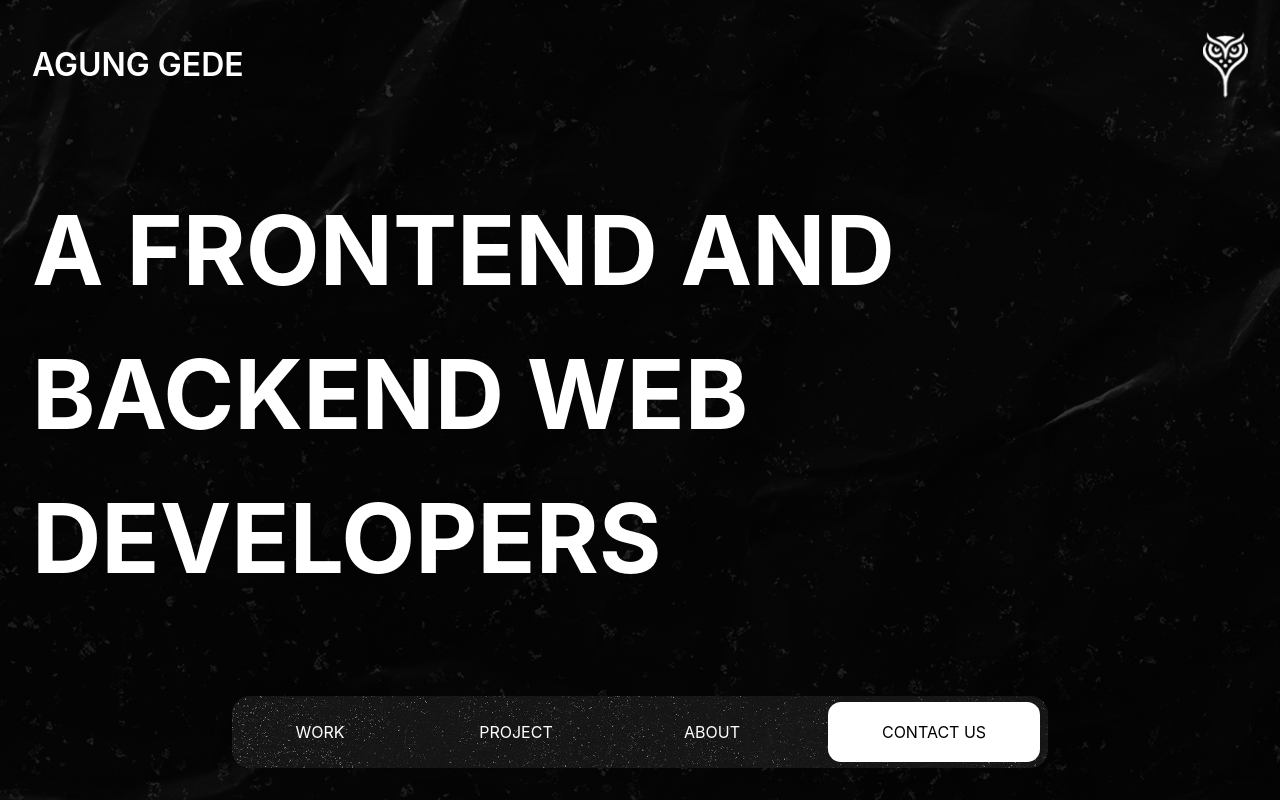
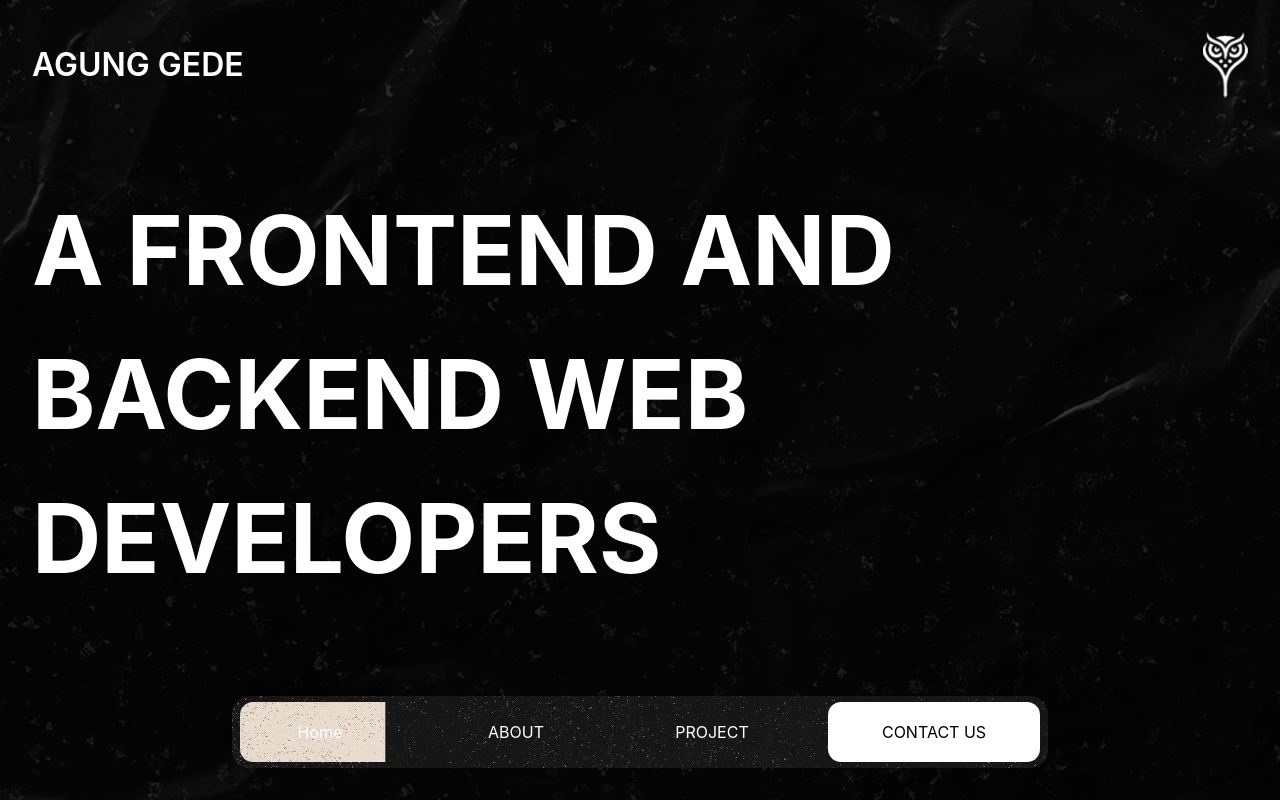
Before and after one commit to Lenzi1902/portfolio-2.0, a Next.js app: page / in a window 1280 px wide. Shown: the top 800 px of the page. Built offline with nearby package versions, Linux system fonts and the light colour scheme.

Commit message:
modified:adding-navbar-animation

```diff
--- a/src/app/components/about/About.component.tsx
+++ b/src/app/components/about/About.component.tsx
@@ -27,9 +27,9 @@ const AboutComponent = () => {
     });
 
     const lenis = new Lenis();
-    lenis.on("scroll", (e) => {
-      console.log(e);
-    });
+    // lenis.on("scroll", (e) => {
+    //   console.log(e);
+    // });
     function raf(time: number) {
       lenis.raf(time);
       requestAnimationFrame(raf);
@@ -37,7 +37,7 @@ const AboutComponent = () => {
     requestAnimationFrame(raf);
   }, []);
   return (
-    <div className="min-h-[140vh] max-w-screen px-[5rem] py-[3rem] flex flex-col gap-[3rem]">
+    <section className="min-h-[140vh] max-w-screen px-[5rem] py-[3rem] flex flex-col gap-[3rem]" id="section-about" wb-section="about">
       <h1 className=" font-inter font-extrabold text-[4.313rem]  reveal-text">Nice to meet you all.</h1>
       <div className=" text-[2rem] flex flex-col gap-[2rem] w-[90%]">
         <p className="reveal-text">Hi, I&apos;m Anak Agung, a passionate Full-Stack Developer with a strong interest in building scalable and efficient web applications. Currently, I&apos;m pursuing a degree in Information Systems, where I&apos;m deepening my knowledge of software development, databases, and system architecture.</p>
@@ -46,7 +46,7 @@ const AboutComponent = () => {
           amazing together!
         </p>
       </div>
-    </div>
+    </section>
   );
 };
 
--- a/src/app/components/landing/Landing.component.tsx
+++ b/src/app/components/landing/Landing.component.tsx
@@ -2,14 +2,14 @@ import TopLanding from "./component/TopLanding";
 
 const LandingComponent = () => {
   return (
-    <div className="min-h-[110vh]  max-w-screen bg-[url('/BackgroundLandingComponent.png')] text-white px-[2rem] py-[2rem] flex flex-col gap-[5rem]">
+    <section className="min-h-[110vh]  max-w-screen bg-[url('/BackgroundLandingComponent.png')] text-white px-[2rem] py-[2rem] flex flex-col gap-[5rem]" id="section-landing" wb-section="landing">
       <TopLanding />
       <div className=" text-[6rem] font-bold">
         <h1>A FRONTEND AND </h1>
         <h1>BACKEND WEB </h1>
         <h1>DEVELOPERS</h1>
       </div>
-    </div>
+    </section>
   );
 };
 
--- a/src/app/components/navbar/Navbar.component.tsx
+++ b/src/app/components/navbar/Navbar.component.tsx
@@ -1,15 +1,49 @@
+"use client";
 import Link from "next/link";
 import { navbarLink } from "./config";
+import gsap, { ScrollTrigger } from "gsap/all";
+import { useEffect } from "react";
 
 const NavbarComponent = () => {
+  useEffect(() => {
+    if (typeof document !== "undefined") {
+      gsap.registerPlugin(ScrollTrigger);
+
+      const sections = document.querySelectorAll("[wb-section]");
+
+      sections.forEach((section) => {
+        const sectionName = section.getAttribute("wb-section");
+        const link = document.querySelector(`[wb-nav-link="${sectionName}"]`);
+        const bg = link?.querySelector(".nav-link-bg");
+        console.log(bg);
+
+        if (!link || !bg) return;
+
+        gsap.set(bg, { xPercent: -101 });
+
+        ScrollTrigger.create({
+          trigger: section,
+          start: "top center",
+          end: "bottom center",
+          scrub: 1,
+          onUpdate: (self) => {
+            const xTranslation = self.progress * 202 - 101; // Perubahan dari -101 ke 101
+            gsap.to(bg, { xPercent: xTranslation, duration: 0.2, ease: "power1.out" });
+          },
+        });
+      });
+    }
+  }, []);
+
   return (
-    <div className=" flex justify-center">
-      <ul className=" w-[51rem] h-[4.5rem] fixed text-white font-inter bg-[url('/backgroundNavbar.png')] text-[1rem] flex items-center px-[0.5rem] justify-between bottom-[2rem]">
+    <div className="flex justify-center">
+      <ul className="w-[51rem] h-[4.5rem] fixed text-white font-inter bg-[url('/backgroundNavbar.png')] text-[1rem] flex items-center px-[0.5rem] justify-between bottom-[2rem]">
         {navbarLink.map((data, index) => (
-          <li key={index}>
-            <Link href={data.url} className="w-[10rem] h-[3.75rem] flex justify-center items-center ">
+          <li key={index} wb-nav-link={data.customAttribute} className="relative overflow-hidden rounded-[0.813rem]">
+            <Link href={data.url} className="w-[10rem] h-[3.75rem] flex justify-center items-center z-10">
               {data.name}
             </Link>
+            <span className="nav-link-bg absolute top-0 left-0 w-full h-full bg-[#FFF1E4] z-[-1] mix-blend-difference "></span>
           </li>
         ))}
         <li>
--- a/src/app/components/navbar/config.ts
+++ b/src/app/components/navbar/config.ts
@@ -1,5 +1,5 @@
 export const navbarLink = [
-  { name: "WORK", url: "#" },
-  { name: "PROJECT", url: "#" },
-  { name: "ABOUT", url: "#" },
+  { name: "Home", url: "#section-landing", customAttribute: "landing" },
+  { name: "ABOUT", url: "#section-about", customAttribute: "about" },
+  { name: "PROJECT", url: "#section-projects", customAttribute: "projects" },
 ];
--- a/src/app/components/projects/Projects.component.tsx
+++ b/src/app/components/projects/Projects.component.tsx
@@ -28,9 +28,9 @@ const ProjectsComponent = () => {
     });
 
     const lenis = new Lenis();
-    lenis.on("scroll", (e) => {
-      console.log(e);
-    });
+    // lenis.on("scroll", (e) => {
+    //   console.log(e);
+    // });
     function raf(time: number) {
       lenis.raf(time);
       requestAnimationFrame(raf);
@@ -38,14 +38,14 @@ const ProjectsComponent = () => {
     requestAnimationFrame(raf);
   }, []);
   return (
-    <div className="min-h-screen max-w-screen">
+    <section className="min-h-screen max-w-screen" id="section-projects" wb-section="projects">
       <div className=" flex justify-center">
         <div className=" w-[83%] leading-tight">
           <h1 className=" font-black text-[9.375rem] text-center reveal-text-projects">LET’S DO THIS TOGETHER</h1>
           <p className=" text-[2rem] text-center reveal-text">We believe that the best work comes from collaboration. Understanding you deeply. Sharing your vision and committing to your future. If that’s the kind of relationship you’re looking for, let’s talk.</p>
         </div>
       </div>
-    </div>
+    </section>
   );
 };
 
```
